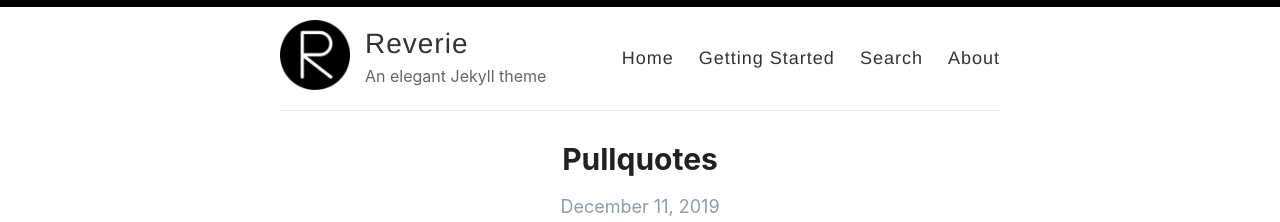
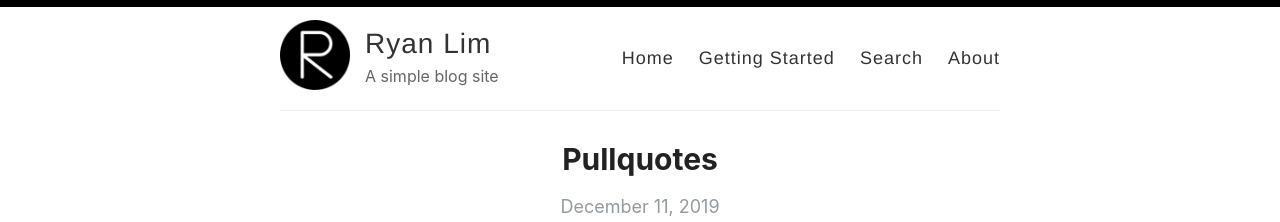
Before and after one commit to rzlim08/rzlim08.github.io, a Jekyll site: the page built from index.html, in a window 1280 px wide and 900 px high. Shown: the top 222 px of the window. Built offline with Jekyll 4.4.1, drawn with Linux system fonts in a browser that asks for light colours; the list of posts is cut into pages by our own code.

Commit message:
modified config

```diff
--- a/_config.yml
+++ b/_config.yml
@@ -3,13 +3,13 @@
 #
 
 # Name of your site (displayed in the header)
-name: Reverie
+name: Ryan Lim
 
 # Name of the author
-author: Amit Merchant
+author: Ryan Lim
 
 # Short bio or description (displayed in the header)
-description: An elegant Jekyll theme
+description: A simple blog site
 
 # URL of your avatar or profile pic (you could use your GitHub profile pic)
 avatar: /images/reverie.png
@@ -21,15 +21,15 @@ avatar: /images/reverie.png
 # Includes an icon in the footer for each username you enter
 footer-links:
   dribbble:
-  email: amit.d.merchant@gmail.com
+  email: ryanl888@gmail.com
   facebook:
   flickr:
-  github: amitmerchant1990/reverie
+  github: www.github.com/rzlim08
   instagram:
   linkedin:
   pinterest:
   rss: rss
-  twitter: amit_merchant
+  twitter:
   stackoverflow:
   youtube: # channel/<your_long_string> or user/<user-name>
   googleplus: # anything in your profile username that comes after plus.google.com/
@@ -45,14 +45,14 @@ google_analytics: UA-43339302-11
 
 # Your website URL (e.g. http://amitmerchant1990.github.io or http://www.amitmerchant.com)
 # Used for Sitemap.xml and your RSS feed
-url: http://www.amitmerchant.com/reverie
-enforce_ssl: https://www.amitmerchant.com/reverie
+url: http://rzlim08.github.io
+enforce_ssl: https://rzlim08.github.io
 
 # If you're hosting your site at a Project repository on GitHub pages
 # (http://yourusername.github.io/repository-name)
 # and NOT your User repository (http://yourusername.github.io)
 # then add in the baseurl here, like this: "/repository-name"
-baseurl: "/reverie"
+baseurl: "/"
 
 #
 # !! You don't need to change any of the configuration flags below !!
```
